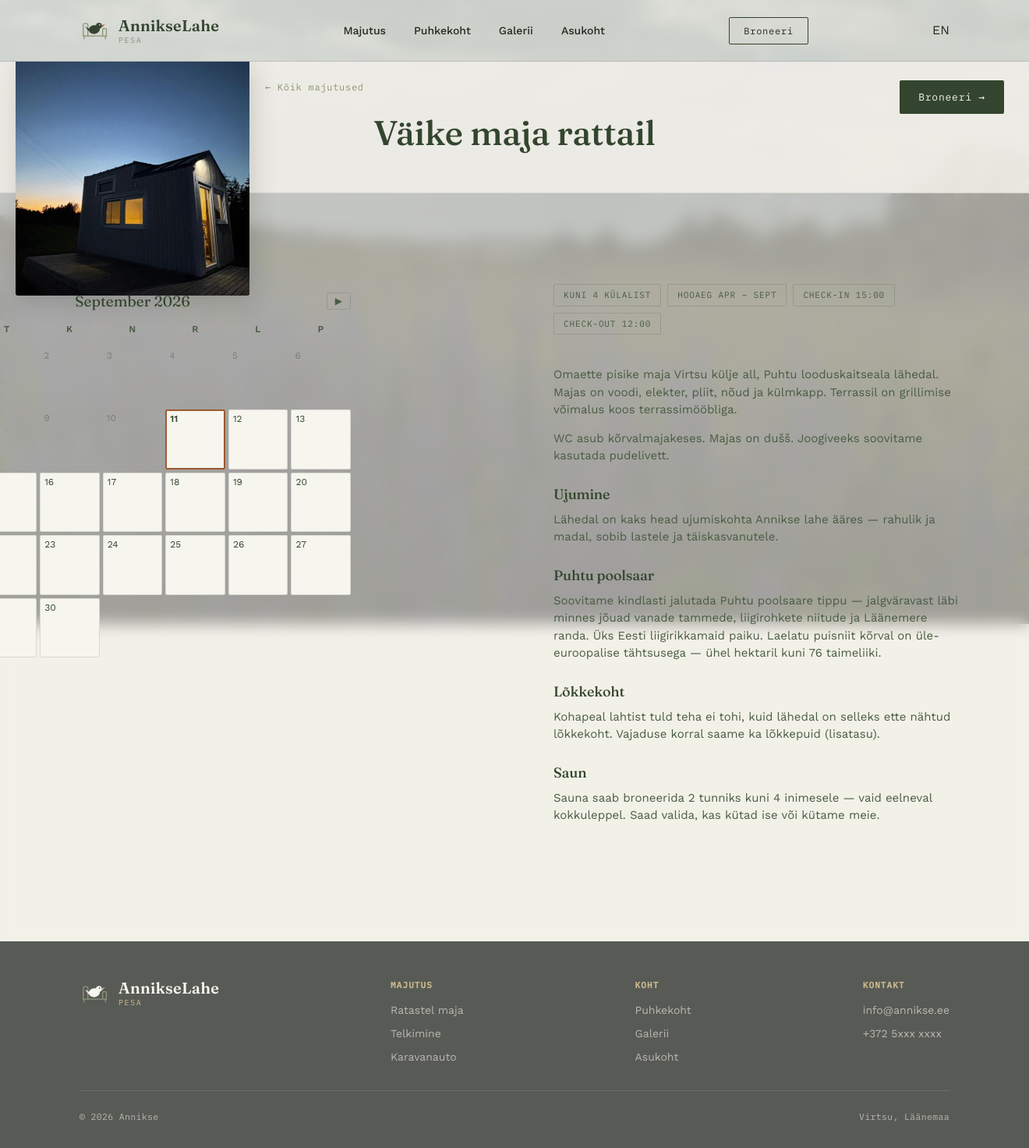
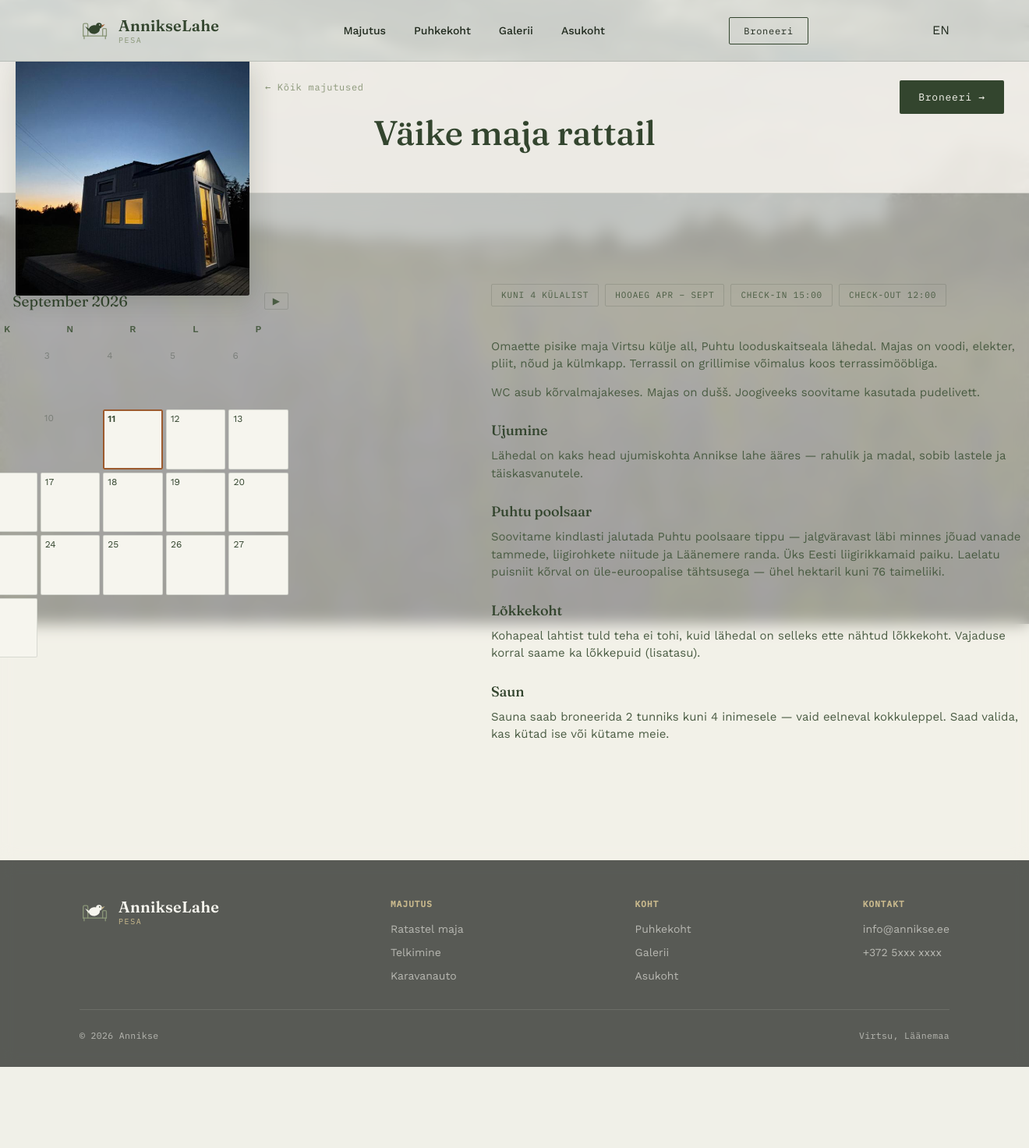
Before and after one commit to m1tsui/wwwannikse, a FastAPI app: page /ee/majutus/vaike-maja in a window 1320 px wide. Shown: the whole page at 78% size. After the commit the page ends 1368 px from the top, so only its background shows below. Run offline with FastAPI, Linux system fonts and the light colour scheme; data that the repository does not hold is empty.

Commit message:
style: widen text column 520px → 680px
Co-Authored-By: Claude Sonnet 4.6 <noreply@anthropic.com>
Claude-Session: https://claude.ai/code/session_017yhzPe9vmkkHmzvgsC2XDu

```diff
--- a/static/styles.css
+++ b/static/styles.css
@@ -723,7 +723,7 @@
   /* Vasak veerg: kalender. Parem veerg: tekst */
   .majutus-pilt-kirjeldus {
     display: grid;
-    grid-template-columns: 360px 520px;
+    grid-template-columns: 360px 680px;
     gap: 260px;
     justify-content: center;
     align-items: start;
```
